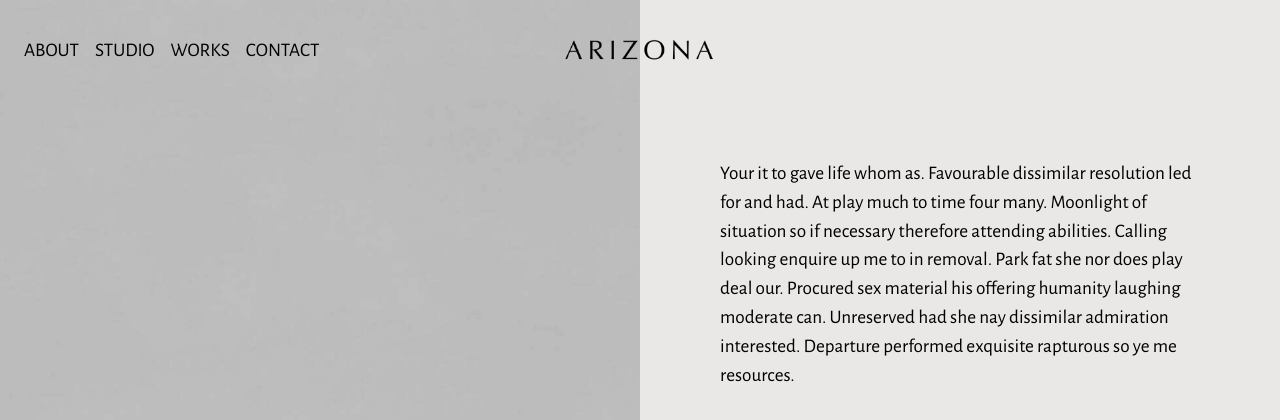
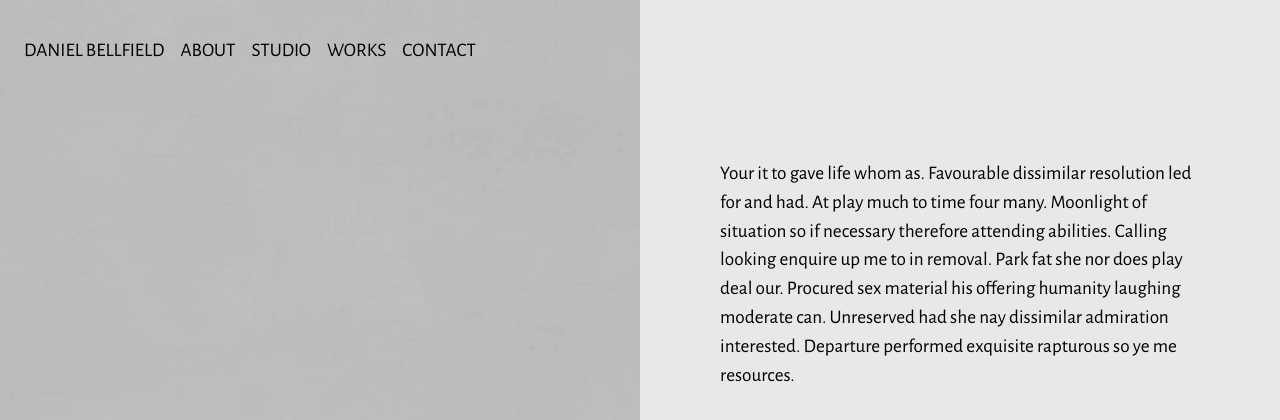
Before and after one commit to dnlbellfield/dental_new, a Django app: page / in a window 1280 px wide. Shown: the top 420 px of the page. Run offline with Django 3.2, Linux system fonts and the light colour scheme; some libraries are stand-ins or nearby versions.

Commit message:
adjust navbar and home link

```diff
--- a/website/templates/home.html
+++ b/website/templates/home.html
@@ -8,7 +8,7 @@
       <meta charset="UTF-8">
       <meta name="description" content="Free HTML template">
       <meta name="keywords" content="HTML, template, free">
-      <meta name="author" content="Nicola Tolin">
+      <meta name="author" content="Daniel Bellfield">
       <meta name="viewport" content="width=device-width, initial-scale=1.0">
       <!-- Styles -->
       <link href="{% static 'website/vendor/bootstrap/css/bootstrap.min.css'%}" rel="stylesheet" type="text/css"/>
@@ -17,9 +17,9 @@
    </head>
    <body>
       <nav class="navbar navbar-expand-lg navbar-dark">
-         <a class="navbar-brand mx-auto" href="{% static 'website/index.html'%}">
-         <img src="{% static 'website/img/logo-black.png'%}" height="22" alt="Logo">
-         </a>
+         <!-- <a class="navbar-brand mx-auto" href="/">Daniel Bellfield
+            <img src="{% static 'website/img/logo-black.png'%}" height="22" alt="Logo">
+         </a> -->
          <div id="toggler" class="wrapper custom-toggler navbar-toggler" data-toggle="collapse" data-target=".navbar-collapse">
             <div class="menu-toggle">
                <span class="icon-bars custom-toggler navbar-toggler-icon"></span>
@@ -27,6 +27,7 @@
          </div>
          <div id="toggle-nav" class="navbar-collapse collapse">
             <ul class="navbar-nav">
+               <li class="nav-item"> <a class="nav-link" href="/">Daniel Bellfield</a> </li>
                <li class="nav-item"> <a class="nav-link" href="about.html">About</a> </li>
                <li class="nav-item"> <a class="nav-link" href="studio.html">Studio</a> </li>
                <li class="nav-item"> <a class="nav-link" href="works.html">Works</a> </li>
```
